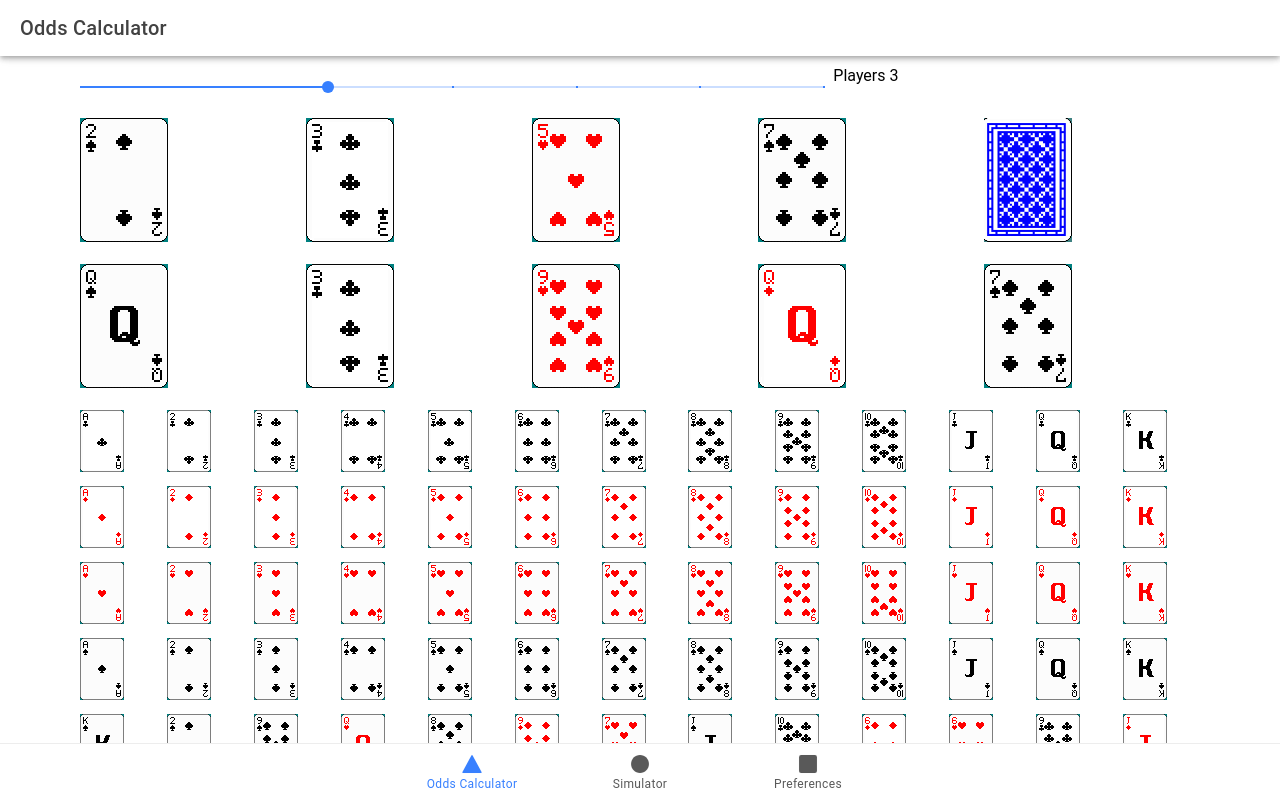
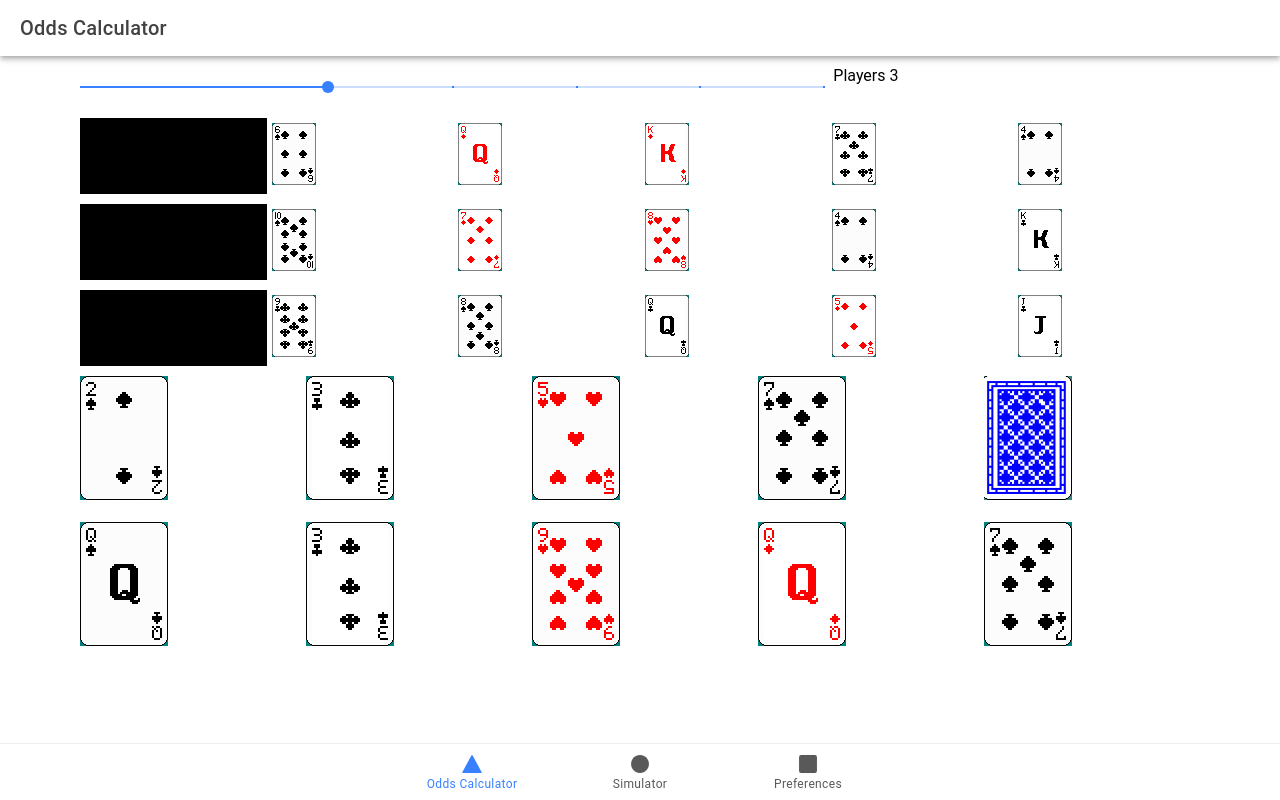
Before and after one commit to AdrianoAugustoFreire/two-to-seven-draw-poker, a React (Vite) app: page /tab1 in a window 1280 px wide. Built offline with nearby package versions, Linux system fonts and the light colour scheme.

Commit message:
Variable number of players, player cards can be selected

```diff
--- /dev/null
+++ b/src/components/Card.tsx
@@ -0,0 +1,4 @@
+export default interface Card {
+	suit: number,
+	value: string
+}
--- a/src/components/Deck.tsx
+++ b/src/components/Deck.tsx
@@ -2,6 +2,8 @@ import { IonCol, IonGrid, IonRow, IonItem } from '@ionic/react';
 
 import DeckTypes from './DeckTypes';
 import PlayingCard from './PlayingCard';
+import { useState } from 'react';
+import Card from './Card';
 
 interface ContainerProps {
 	display: string;
@@ -11,12 +13,8 @@ export interface Deck {
 	deckType: DeckTypes;
 }
 
-export interface Card {
-	suit: number,
-	value: string
-}
+const Deck: React.FC<ContainerProps> = ({ display }) => {
 
-const Deck: React.FC<ContainerProps> = ({ display }) => {
 	if (display === 'full') {
 		return (<>{fullDeck()}</>)
 	} else {
@@ -49,6 +47,8 @@ export function getCardsOfFullDeck(): Card[] {
 	return deck;
 }
 
+
+
 export function shuffleArray<T>(array: T[]): T[] {
   const shuffledArray = [...array];
   for (let i = shuffledArray.length - 1; i > 0; i--) {
@@ -59,32 +59,39 @@ export function shuffleArray<T>(array: T[]): T[] {
 }
 
 function renderDeck(cardsToRender: Card[]): React.ReactNode {
+
+	const [selected, setSelected] = useState<boolean>(false);
+
+	const handleCardClick = () => {
+		setSelected(!selected);
+	};
+
 	return  <>
 		<IonRow className='deck'>
 			{cardsToRender.slice(0, 13).map( card =>
 				<IonCol>
-					<PlayingCard suit={card.suit} value={card.value} open={true} width={44} height={62}></PlayingCard>
+					<PlayingCard suit={card.suit} value={card.value} open={true} width={44} height={62} selected={false} onClick={handleCardClick}></PlayingCard>
 				</IonCol>
 			)}
 		</IonRow>
 		<IonRow className='deck'>
 			{cardsToRender.slice(13, 26).map(card =>
 				<IonCol>
-					<PlayingCard suit={card.suit} value={card.value} open={true} width={44} height={62}></PlayingCard>
+					<PlayingCard suit={card.suit} value={card.value} open={true} width={44} height={62} selected={false} onClick={handleCardClick}></PlayingCard>
 				</IonCol>
 			)}
 		</IonRow>
 		<IonRow className='deck'>
 			{cardsToRender.slice(26, 39).map(card =>
 				<IonCol>
-					<PlayingCard suit={card.suit} value={card.value} open={true} width={44} height={62}></PlayingCard>
+					<PlayingCard suit={card.suit} value={card.value} open={true} width={44} height={62} selected={false} onClick={handleCardClick}></PlayingCard>
 				</IonCol>
 			)}
 		</IonRow>
 		<IonRow className='deck'>
 			{cardsToRender.slice(39, 52).map(card =>
 				<IonCol>
-					<PlayingCard suit={card.suit} value={card.value} open={true} width={44} height={62}></PlayingCard>
+					<PlayingCard suit={card.suit} value={card.value} open={true} width={44} height={62} selected={false} onClick={handleCardClick}></PlayingCard>
 				</IonCol>
 			)}
 		</IonRow>
--- /dev/null
+++ b/src/components/Player.css
@@ -0,0 +1,11 @@
+.player {
+	font-size: large;
+	background-color: black;
+	width: 88px;
+	width: 162px;
+}
+
+.selected-card {
+	border-radius: 10px;
+	border: 2px solid rgb(255, 0, 0);
+}
--- /dev/null
+++ b/src/components/Player.tsx
@@ -0,0 +1,46 @@
+import { IonCol, IonRow } from '@ionic/react';
+import './Player.css';
+import PlayingCard from './PlayingCard';
+import { getCardsOfFullDeck, shuffleArray } from './Deck';
+import Card from './Card';
+
+interface ContainerProps {
+	value: number;
+	selected: boolean;
+	numberOfCardsToPlace: number;
+}
+
+const Player: React.FC<ContainerProps> = ({ value, selected, numberOfCardsToPlace }) => {
+
+	const classes = selected ? 'player selected-card' : 'player';
+
+	const shuffledDeck = shuffleArray(getCardsOfFullDeck());
+
+	const playerCards = getRandomUniqueCards(shuffledDeck, numberOfCardsToPlace);
+
+	const handlePlayerClick = () => {
+
+	}
+
+	const handleCardClick = () => {
+		// setSelected(!selected);
+	};
+
+	return <IonRow>
+		<IonCol className={classes} onClick={handlePlayerClick}>
+				{value}
+		</IonCol>
+		{playerCards.map(card =>
+			<IonCol>
+				<PlayingCard suit={card.suit} value={card.value} open={true} width={44} height={62} selected={false} onClick={handleCardClick}></PlayingCard>
+			</IonCol>
+		)}
+	</IonRow>
+};
+
+function getRandomUniqueCards(cards: Card[], count: number): Card[] {
+  const shuffledCards = shuffleArray(cards);
+  return shuffledCards.slice(0, count);
+}
+
+export default Player;
--- a/src/components/PlayingCard.css
+++ b/src/components/PlayingCard.css
@@ -0,0 +1,4 @@
+.selected-card {
+	border-radius: 10px;
+	border: 2px solid rgb(255, 0, 0); /* Adjust the border style as needed */
+}
--- a/src/components/PlayingCard.tsx
+++ b/src/components/PlayingCard.tsx
@@ -1,13 +1,15 @@
+import { useState } from 'react';
 import './PlayingCard.css';
 import Suits, { SuitNames } from './Suits';
 
 interface ContainerProps {
+	value: string;
 	suit: Suits;
-	value: string;
-	open: boolean;
 	width: number;
 	height: number;
 	selected: boolean;
+	open: boolean;
+	onClick: () => void;
 }
 
 function getCardName(cardValue: string): string  {
@@ -43,12 +45,25 @@ function getCardName(cardValue: string): string  {
 	}
 }
 
-const PlayingCard: React.FC<ContainerProps> = ({ suit, value, open, width, height, selected }) => {
+const PlayingCard: React.FC<ContainerProps> = ({ value, suit, width, height, open }) => {
 
-  const imageName = open ? `assets/imgs/${suit}-${value}.png` : 'assets/imgs/card-back-blue.png';
-  const classes = selected ? 'playing-card selected-card' : 'playing-card';
+	const [cardIsSelected, setSelected] = useState<boolean>(false);
 
-  return <img className={classes} width={width} height={height} src={imageName} alt={`${getCardName(value)} of ${SuitNames[suit]}`} />;
+	const imageName = open ? `assets/imgs/${suit}-${value}.png` : 'assets/imgs/card-back-blue.png';
+	const classes = cardIsSelected ? 'playing-card selected-card' : 'playing-card';
+
+	const handleCardClick = () => {
+		setSelected(!cardIsSelected);
+	};
+
+	return <img
+		className={classes}
+		width={width}
+		height={height}
+		src={imageName}
+		alt={`${getCardName(value)} of ${SuitNames[suit]}`}
+		onClick={handleCardClick}
+	/>;
 };
 
 export default PlayingCard;
--- a/src/components/PlayingCardSelector.css
+++ /dev/null
@@ -1,3 +0,0 @@
-.selected-card {
-  border: 2px solid blue; /* Adjust the border style as needed */
-}
--- a/src/pages/Tab1.tsx
+++ b/src/pages/Tab1.tsx
@@ -7,6 +7,7 @@ import Suits from '../components/Suits';
 import './Tab1.css';
 import { useState } from 'react';
 import Deck from '../components/Deck';
+import Player from '../components/Player';
 
 const Tab1: React.FC = () => {
 
@@ -15,6 +16,10 @@ const Tab1: React.FC = () => {
   function handlePlayerCountChange(event: CustomEvent) {
     const newValue = event.detail.value as number;
     setPlayerCount(newValue);
+  }
+
+  function createPlayer(index: number, playerCards: PlayingCard[]): Player {
+    const player = new Player({ value: index, cards: cards })
   }
 
   return (
@@ -44,8 +49,15 @@ const Tab1: React.FC = () => {
             </IonCol>
             <IonCol>Players {plqyerCount}</IonCol>
           </IonRow>
+          {Array.from({ length: plqyerCount }, (_, index) => (
+            <IonRow key={index}>
+              <IonCol>
+                <Player value={index} selected={false} numberOfCardsToPlace={5} />
+              </IonCol>
+            </IonRow>
+          ))}
           <IonRow className='cards'>
-            <IonCol><PlayingCard suit={Suits.spades} value={'2'} open={true} width={88} height={124}></PlayingCard></IonCol>
+            <IonCol><PlayingCard suit={Suits.spades} value={'2'} open={true} width={88} height={124} selected={true}></PlayingCard></IonCol>
             <IonCol><PlayingCard suit={Suits.clubs} value={'3'} open={true} width={88} height={124}></PlayingCard></IonCol>
             <IonCol><PlayingCard suit={Suits.hearts} value={'5'} open={true} width={88} height={124}></PlayingCard></IonCol>
             <IonCol><PlayingCard suit={Suits.spades} value={'7'} open={true} width={88} height={124}></PlayingCard></IonCol>
@@ -58,8 +70,8 @@ const Tab1: React.FC = () => {
             <IonCol><PlayingCard suit={Suits.diamonds} value={'12'} open={true} width={88} height={124}></PlayingCard></IonCol>
             <IonCol><PlayingCard suit={Suits.spades} value={'7'} open={true} width={88} height={124}></PlayingCard></IonCol>
           </IonRow>
-          <Deck display={'full'}></Deck>
-          <Deck display={'shuffled'}></Deck>
+          {/* <Deck display={'full'}></Deck>
+          <Deck display={'shuffled'}></Deck> */}
         </IonGrid>
         {/* <IonItem>
           <Deck state={'shuffled'}></Deck>
```
Also changed, not shown: src/components/PlayingCardSelector.tsx (deleted, +0 -20 lines).
